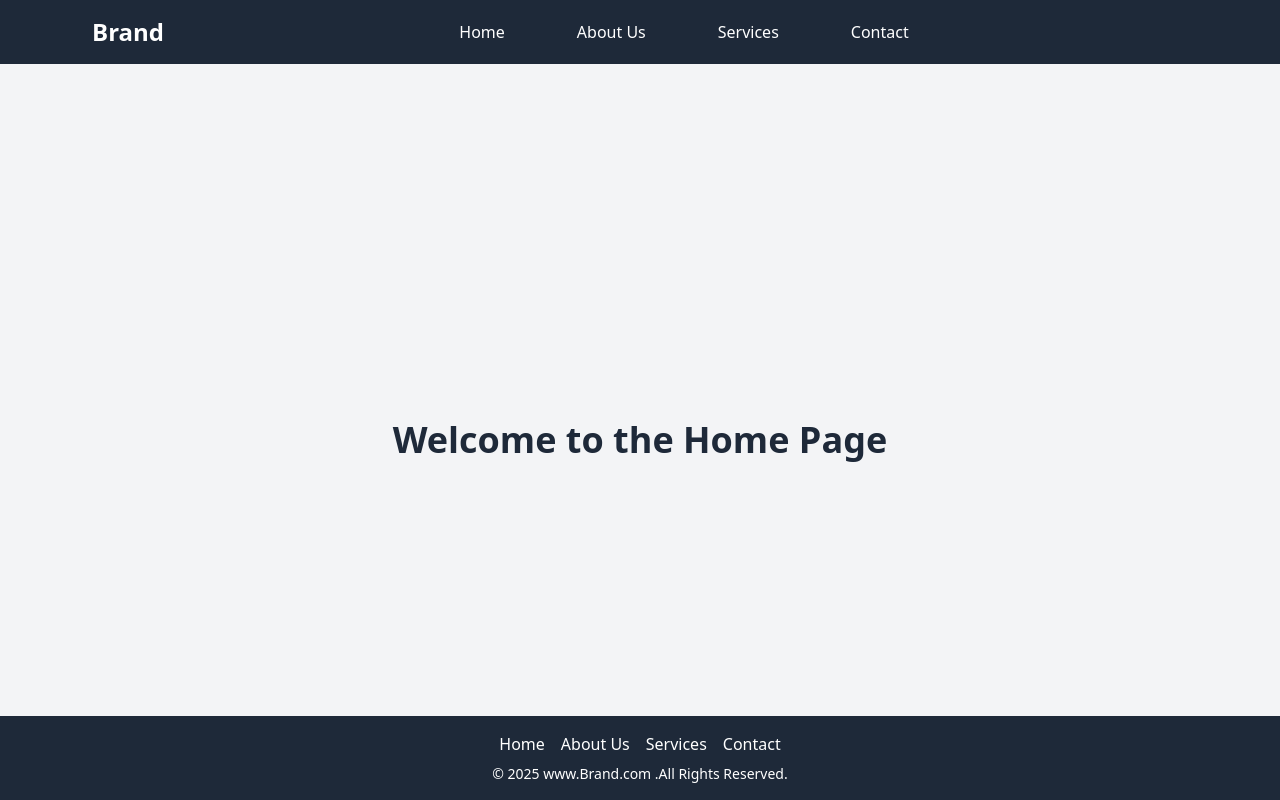
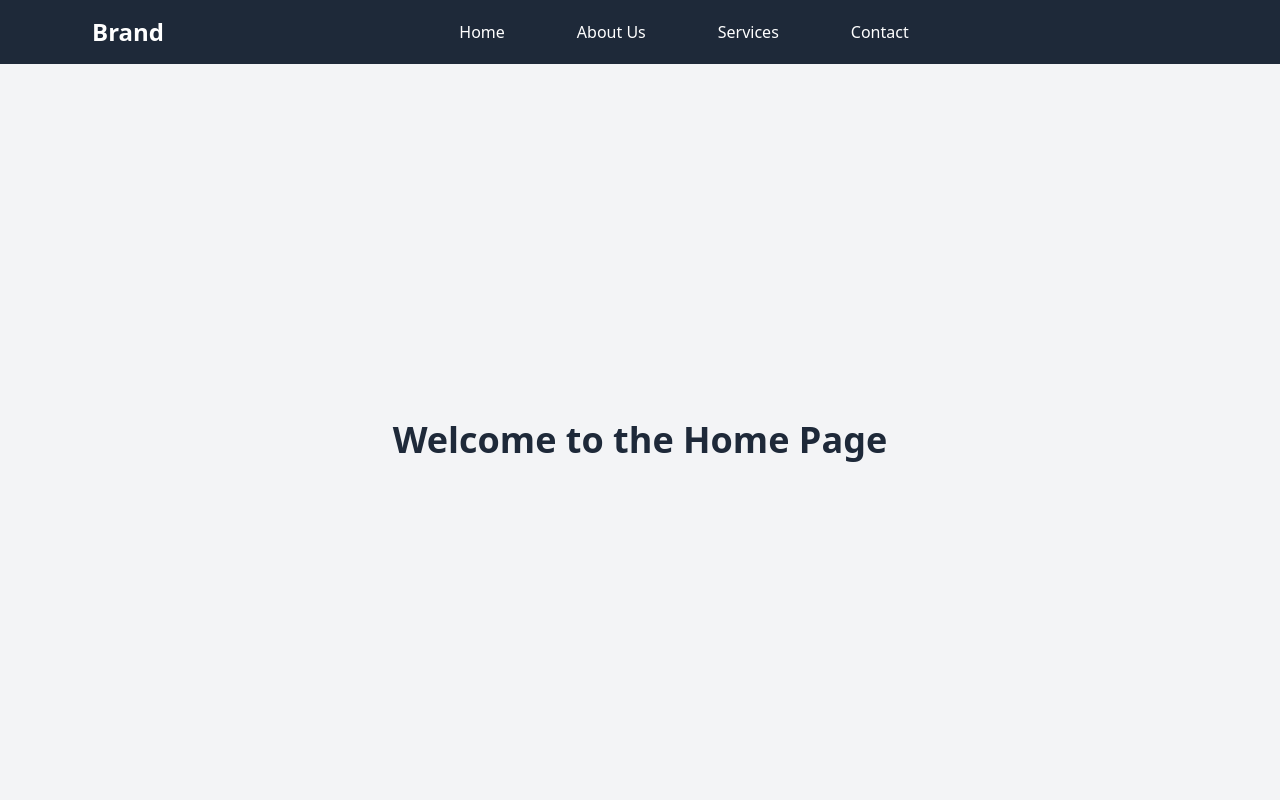
Before and after one commit to omkar1103/InterTask, a React (Vite) app: page / in a window 1280 px wide. Shown: the top 800 px of the page. Built offline with nearby package versions, Linux system fonts and the light colour scheme.

Commit message:
added few more features in footer

```diff
--- a/src/components/Footer.jsx
+++ b/src/components/Footer.jsx
@@ -2,40 +2,79 @@ import React from "react";
 
 function Footer() {
   return (
-    <footer className="bg-gray-800 text-white py-4 text-center fixed w-full bottom-0 z-10">
-      <div className="container mx-auto px-4 flex flex-col items-center">
-
-        <div className="flex flex-wrap justify-center space-x-4 mb-2">
-          <a
-            href="#home"
-            className="text-sm sm:text-base hover:text-gray-400 transition duration-300"
-          >
+    <footer className="bg-gray-800 text-white py-8">
+    <div className="container mx-auto px-4">
+      <div className="flex flex-wrap justify-between items-start">
+        <div className="mb-6 w-full sm:w-1/3">
+          <h3 className="text-lg font-bold mb-2">Quick Links</h3>
+          <ul className="space-y-2">
+            <li>
+              <a href="#home" className="text-sm hover:text-gray-400 transition">
                 Home
               </a>
-          <a
-            href="#about"
-            className="text-sm sm:text-base hover:text-gray-400 transition duration-300"
-          >
+            </li>
+            <li>
+              <a href="#about" className="text-sm hover:text-gray-400 transition">
                 About Us
               </a>
-          <a
-            href="#services"
-            className="text-sm sm:text-base hover:text-gray-400 transition duration-300"
-          >
+            </li>
+            <li>
+              <a href="#services" className="text-sm hover:text-gray-400 transition">
                 Services
               </a>
-          <a
-            href="#contact"
-            className="text-sm sm:text-base hover:text-gray-400 transition duration-300"
-          >
+            </li>
+            <li>
+              <a href="#contact" className="text-sm hover:text-gray-400 transition">
                 Contact
               </a>
+            </li>
+          </ul>
+        </div>
+        <div className="mb-6 w-full sm:w-1/3">
+          <h3 className="text-lg font-bold mb-2">Contact Us</h3>
+          <ul className="space-y-2">
+            <li className="text-sm">Email: omkar@sahane.com</li>
+            <li className="text-sm">Phone: +91 90717234578</li>
+            <li className="text-sm">Address: 123 Sweet Villa, Pune</li>
+          </ul>
         </div>
 
+        <div className="mb-6 w-full sm:w-1/3">
+          <h3 className="text-lg font-bold mb-2">Follow Us</h3>
+          <div className="flex space-x-4">
+            <a
+              href="https://facebook.com"
+              target="_blank"
+              rel="noopener noreferrer"
+              className="hover:text-gray-400 transition"
+            >
+              <i className="fab fa-facebook-f"></i> Facebook
+            </a>
+            <a
+              href="https://twitter.com"
+              target="_blank"
+              rel="noopener noreferrer"
+              className="hover:text-gray-400 transition"
+            >
+              <i className="fab fa-twitter"></i> Twitter
+            </a>
+            <a
+              href="https://linkedin.com"
+              target="_blank"
+              rel="noopener noreferrer"
+              className="hover:text-gray-400 transition"
+            >
+              <i className="fab fa-linkedin-in"></i> LinkedIn
+            </a>
+          </div>
+        </div>
+      </div>
 
-        <p className="text-xs sm:text-sm">
-          &copy; {new Date().getFullYear()} www.Brand.com .All Rights Reserved.
+      <div className="border-t border-gray-600 mt-6 pt-4 text-center">
+        <p className="text-sm">
+          &copy; {new Date().getFullYear()} Your Website Name. All Rights Reserved.
         </p>
+      </div>
     </div>
   </footer>
   );
```
Lines whose indentation alone changed are shown as unchanged.
